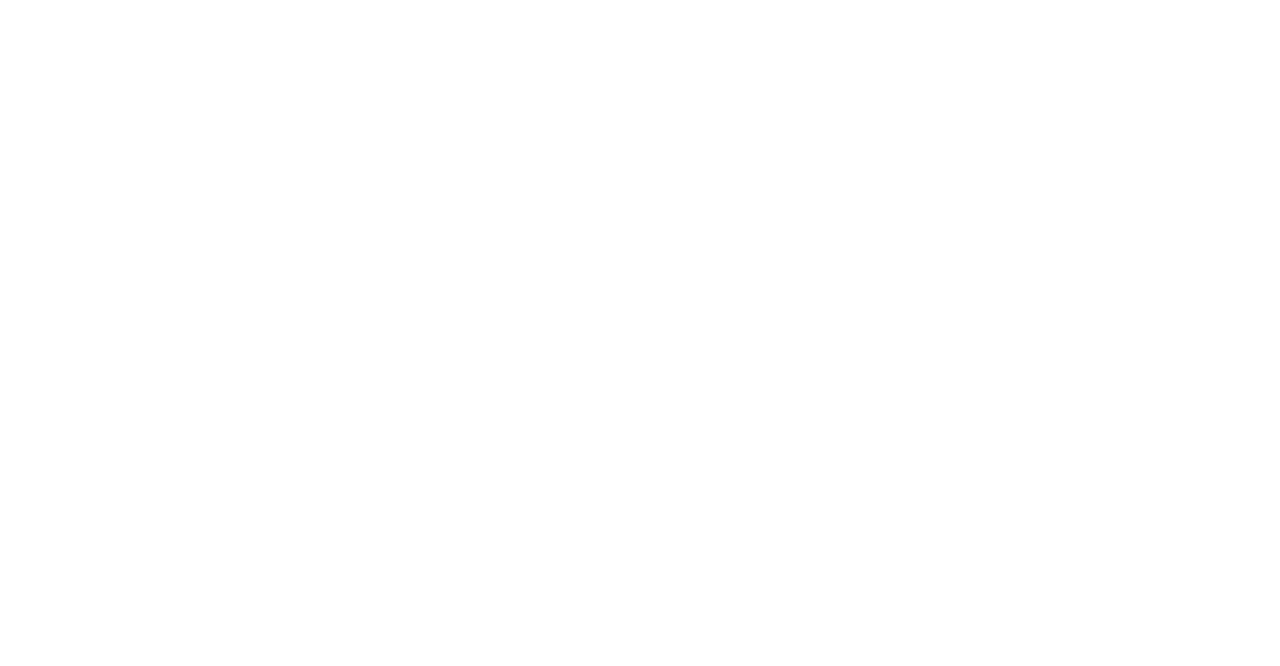
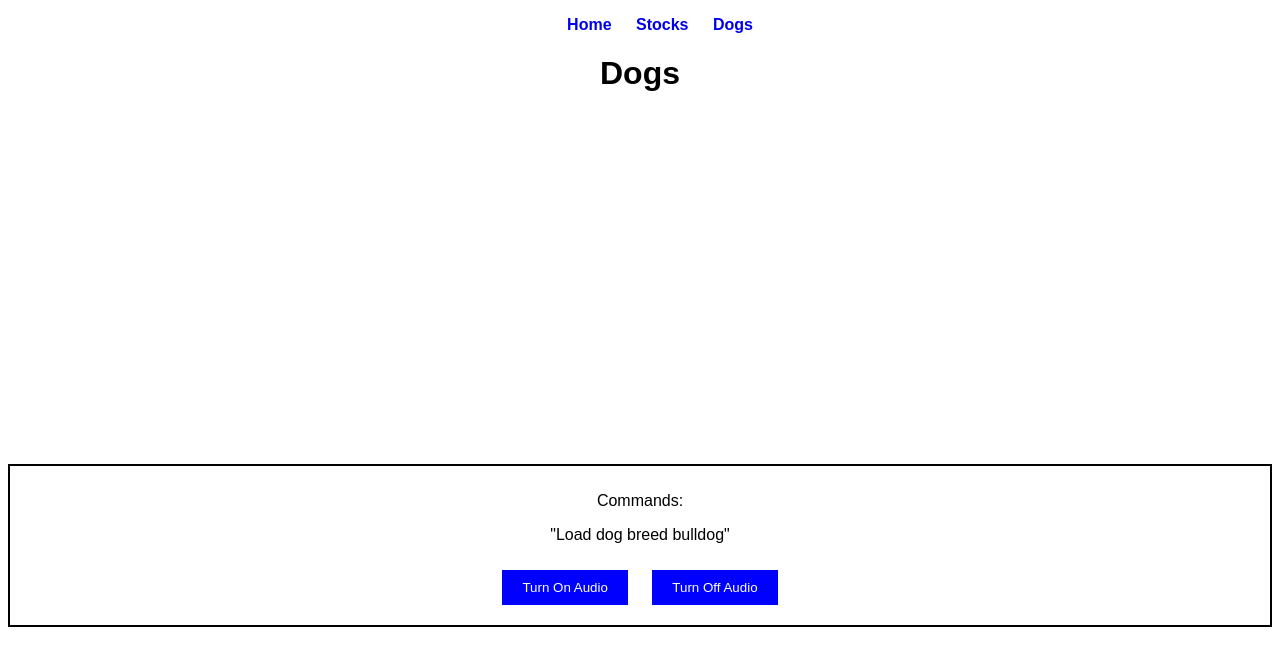
Before and after one commit to cmattis2478/Assignment-2-, a plain HTML site: page dog.html in a window 1280 px wide. Drawn offline with nearby package versions, Linux system fonts and the light colour scheme.

Commit message:
htmls and style complete w minor changes

```diff
--- a/dog.html
+++ b/dog.html
@@ -0,0 +1,44 @@
+<!DOCTYPE html>
+<html>
+<head>
+  <title>Dogs</title>
+  <link rel="stylesheet" href="style.css">
+  <script src="https://cdnjs.cloudflare.com/ajax/libs/annyang/2.6.1/annyang.min.js"></script>
+
+  <link rel="stylesheet" href="https://cdn.jsdelivr.net/npm/swiper/swiper-bundle.min.css"/>
+  <script src="https://cdn.jsdelivr.net/npm/swiper/swiper-bundle.min.js"></script>
+</head>
+
+<body>
+
+<nav>
+  <ul>
+    <li><a href="index.html">Home</a></li>
+    <li><a href="stocks.html">Stocks</a></li>
+    <li><a href="dog.html">Dogs</a></li>
+  </ul>
+</nav>
+
+<h1>Dogs</h1>
+
+<div class="swiper">
+  <div class="swiper-wrapper" id="dogImages"></div>
+</div>
+
+<div id="breedButtons"></div>
+
+<div id="breedInfo"></div>
+
+<div class="audio-box">
+  <p>Commands:</p>
+  <p>"Load dog breed bulldog"</p>
+
+  <button onclick="startAudio()">Turn On Audio</button>
+  <button onclick="stopAudio()">Turn Off Audio</button>
+</div>
+
+<script src="audio.js"></script>
+<script src="dogs.js"></script>
+
+</body>
+</html>
--- a/style.css
+++ b/style.css
@@ -0,0 +1,47 @@
+body {
+  font-family: Arial;
+  text-align: center;
+}
+
+nav ul {
+  list-style: none;
+}
+
+nav li {
+  display: inline;
+  margin: 10px;
+}
+
+nav li a {
+  text-decoration: none;
+  font-weight: bold;
+}
+
+nav li a:hover {
+  color: red;
+}
+
+button {
+  padding: 10px 20px;
+  margin: 10px;
+  background-color: blue;
+  color: white;
+  border: none;
+  cursor: pointer;
+}
+
+button:hover {
+  background-color: darkblue;
+}
+
+.audio-box {
+  margin-top: 50px;
+  border: 2px solid black;
+  padding: 10px;
+}
+
+.swiper {
+  width: 400px;
+  height: 300px;
+  margin: auto;
+}
```
Also changed, not shown: stocks.html (+1 -1 lines).
